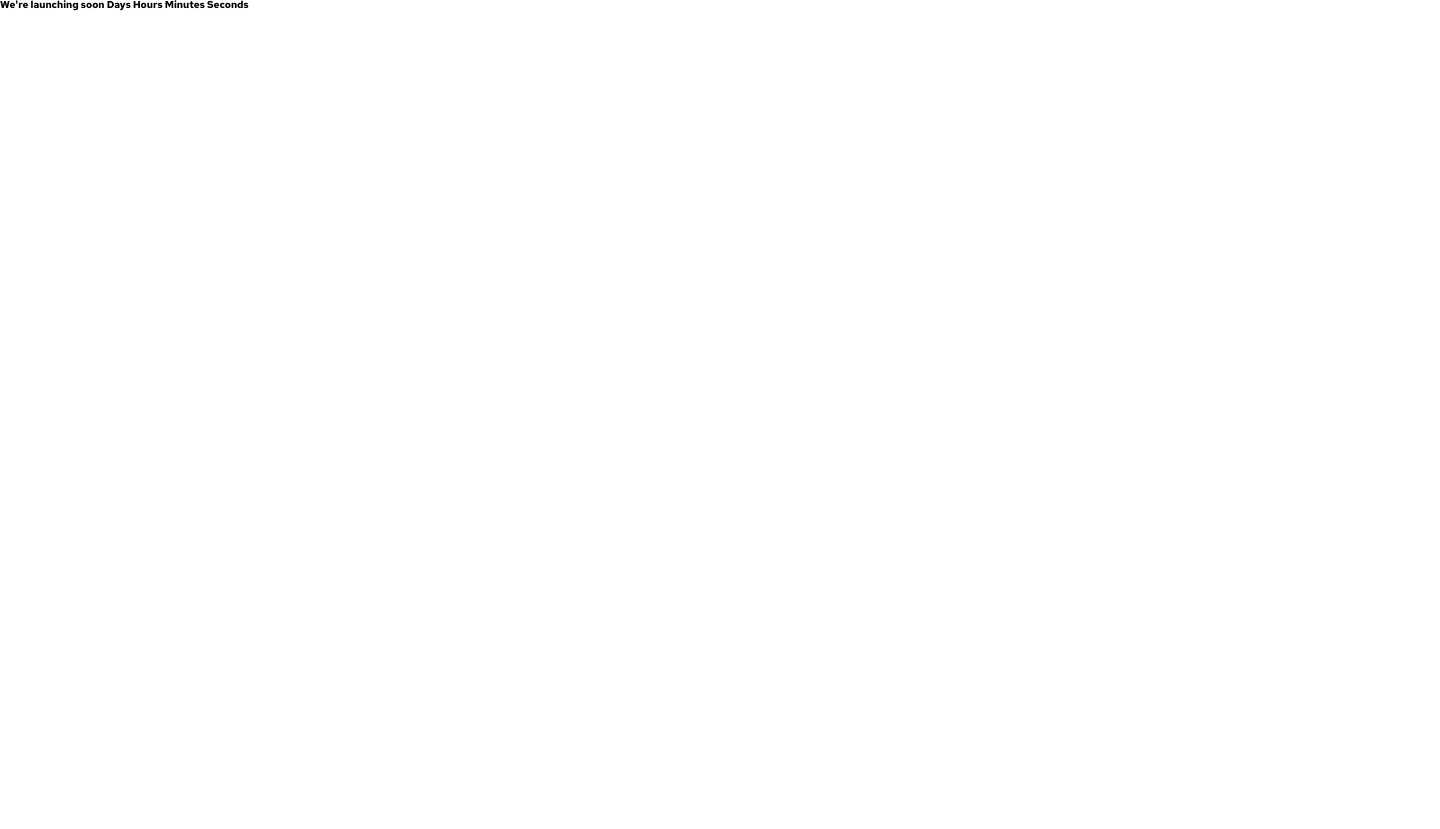
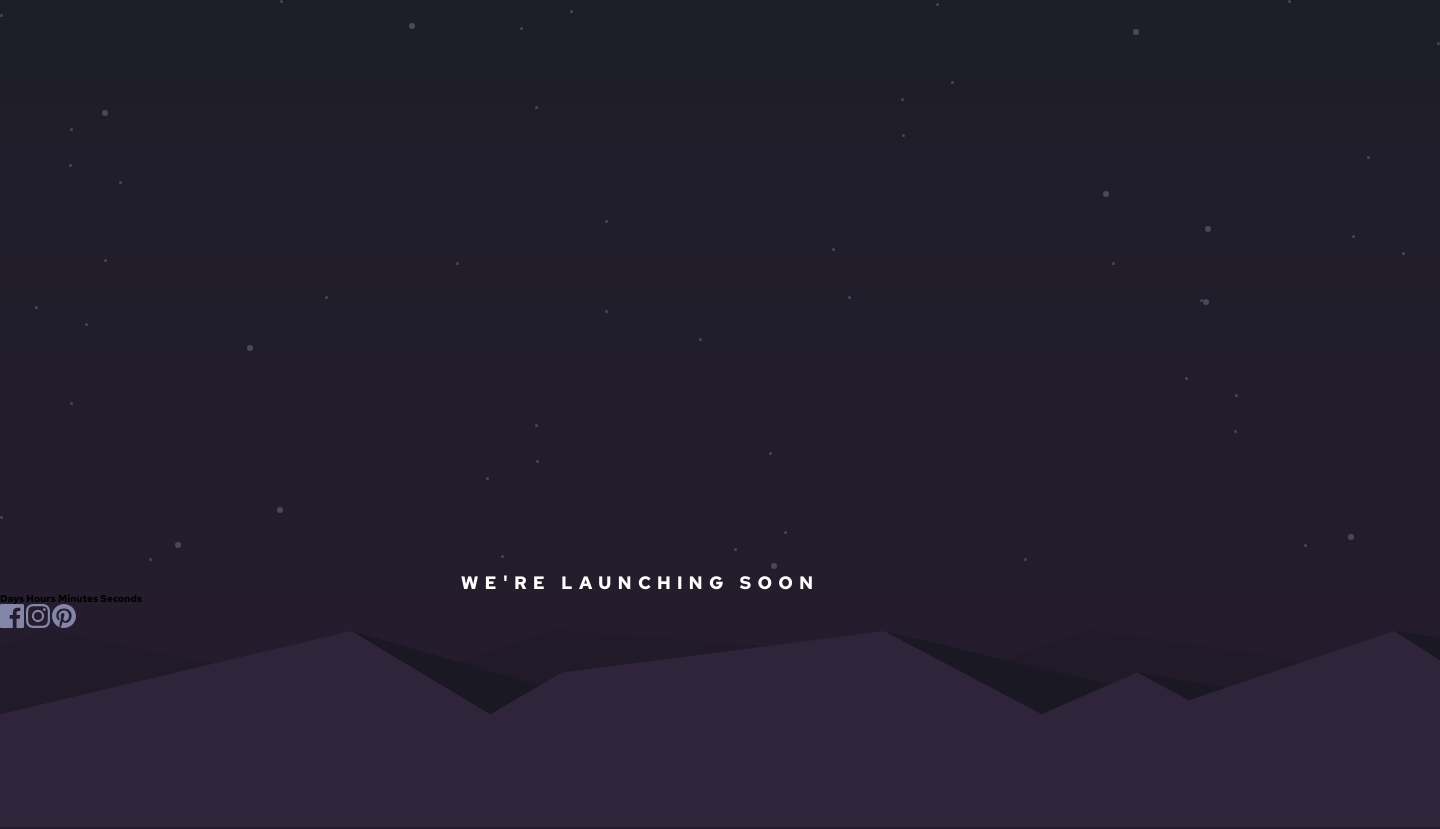
Before and after one commit to Tornike-Peradze/Launch-countdown-timer, a plain HTML site: page index.html in a window 1280 px wide. Shown: the whole page, 1440 px wide, since content can reach past the window. Before the commit the page ends 800 px from the top, so only its background shows below. Drawn offline with Linux system fonts and the light colour scheme.

Commit message:
html structure begginings and some css style added

```diff
--- a/index.html
+++ b/index.html
@@ -15,6 +15,18 @@
     <script src="./js/main.js"></script>
   </head>
   <body>
-    We're launching soon Days Hours Minutes Seconds
+    <main>
+      <img src="./images/bg-stars.svg" alt="background-stars" />
+      <!--This is star image for background design-->
+      <h1>We're launching soon</h1>
+      <section class="flip-card"></section>
+      Days Hours Minutes Seconds
+    </main>
+    <footer>
+      <img src="./images/icon-facebook.svg" alt="" />
+      <img src="./images/icon-instagram.svg" alt="" />
+      <img src="./images/icon-pinterest.svg" alt="" />
+      <img src="./images/pattern-hills.svg" alt="" />
+    </footer>
   </body>
 </html>
--- a/styles/style.css
+++ b/styles/style.css
@@ -1,6 +1,8 @@
 @import url("https://fonts.googleapis.com/css2?family=Red+Hat+Text:wght@700&display=swap");
 
-* {
+*,
+*::after,
+*::before {
   box-sizing: border-box;
   padding: 0;
   margin: 0;
@@ -12,4 +14,26 @@ html {
 
 body {
   font-family: "Red Hat Text", sans-serif;
+  background: linear-gradient(
+    180deg,
+    #1d1e28 0.06%,
+    #261c2d 94.83%,
+    #261a2d 100%
+  );
+  min-height: 100vh;
 }
+
+/*
+   Mobile Version
+*/
+
+h1 {
+  color: #fff;
+  text-align: center;
+  font-size: 18px;
+  font-weight: 700;
+  line-height: normal;
+  letter-spacing: 6.136px;
+  text-transform: uppercase;
+  margin: 0 2.4rem;
+}
```
